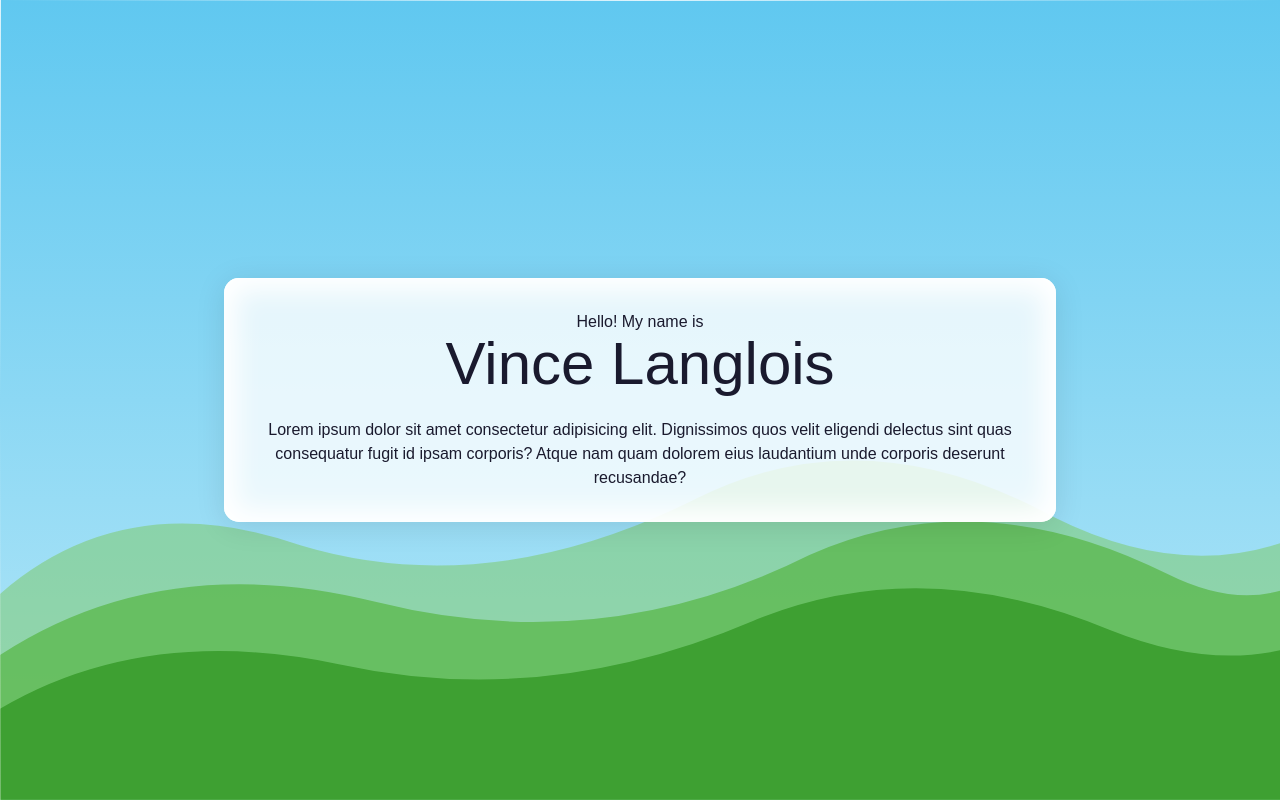
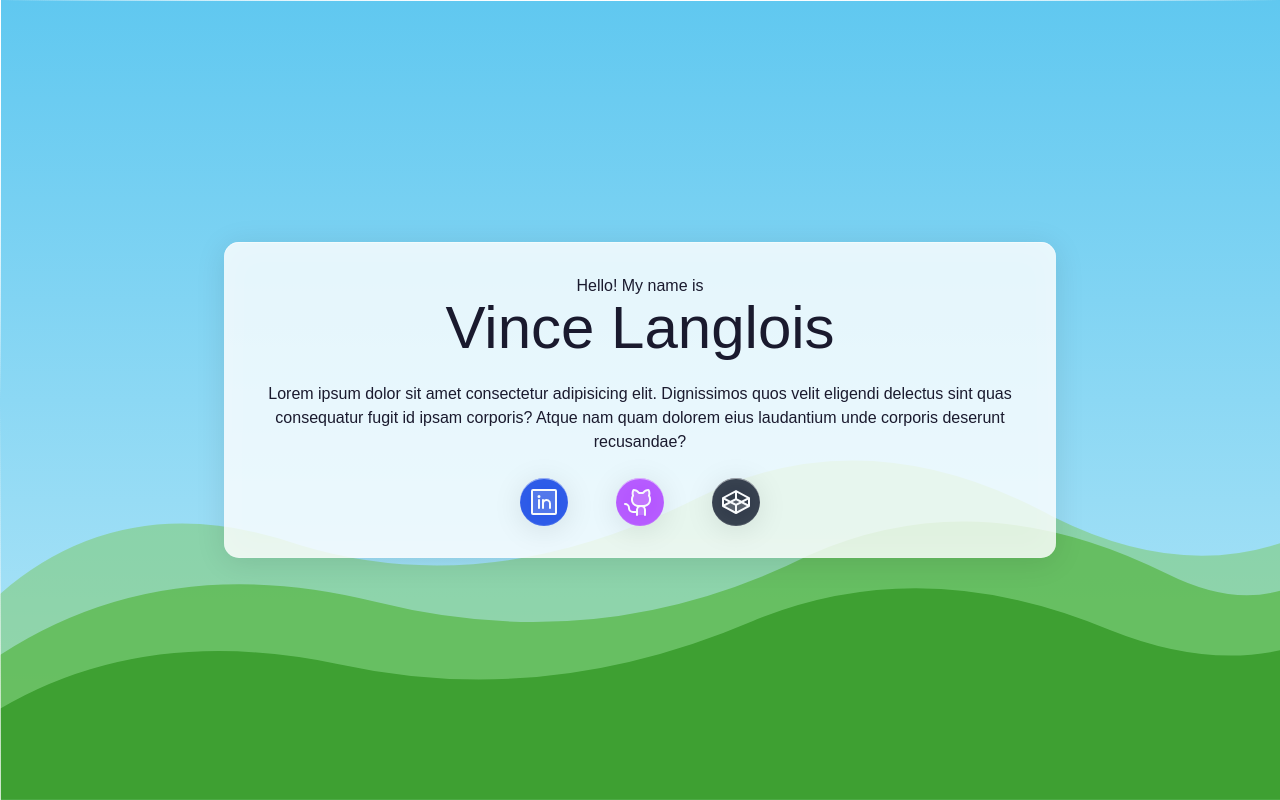
Before and after one commit to vtlanglois/portfolio-v2, a Next.js app: page / in a window 1280 px wide. Built offline with nearby package versions, Linux system fonts and the light colour scheme.

Commit message:
feat: add CTAs

```diff
--- a/src/components/sections/Hero/index.tsx
+++ b/src/components/sections/Hero/index.tsx
@@ -1,6 +1,11 @@
 "use client";
 import { useEffect } from "react";
 import "./styles.css";
+import {
+  CodepenLogoIcon,
+  GithubLogoIcon,
+  LinkedinLogoIcon,
+} from "@phosphor-icons/react/dist/ssr";
 
 export default function Hero() {
   useEffect(() => {
@@ -143,6 +148,47 @@ export default function Hero() {
             corporis? Atque nam quam dolorem eius laudantium unde corporis
             deserunt recusandae?
           </p>
+          <div className="flex flex-row gap-12 justify-center items-center">
+            <a
+              href="https://www.linkedin.com/in/vtlanglois/"
+              target="_blank"
+              rel="noopener noreferrer"
+              className="rounded-full bg-blue-700 hover:bg-blue-900 p-2 transition-colors duration-300"
+              title="Link to Vincent's LinkedIn profile"
+            >
+              <LinkedinLogoIcon
+                size={32}
+                weight="duotone"
+                className="text-slate-50"
+              />
+            </a>
+            <a
+              href="https://github.com/vtlanglois"
+              target="_blank"
+              rel="noopener noreferrer"
+              className="rounded-full bg-purple-500 hover:bg-purple-600 p-2 transition-colors duration-300"
+              title="Link to Vincent's GitHub profile"
+            >
+              <GithubLogoIcon
+                size={32}
+                weight="duotone"
+                className="text-slate-50 "
+              />
+            </a>
+            <a
+              href="https://codepen.io/vtlanglois"
+              target="_blank"
+              rel="noopener noreferrer"
+              className="rounded-full bg-gray-800 hover:bg-gray-900 p-2 transition-colors duration-300"
+              title="Link to Vincent's Codepen profile"
+            >
+              <CodepenLogoIcon
+                size={32}
+                weight="duotone"
+                className="text-slate-50"
+              />
+            </a>
+          </div>
         </div>
         {/* <div className="hero__scroll">Scroll to see more</div> */}
       </div>
--- a/src/components/sections/Hero/styles.css
+++ b/src/components/sections/Hero/styles.css
@@ -49,7 +49,45 @@
     0 4px 30px rgba(0, 0, 0, 0.1),
     inset 0 1px 0 rgba(255, 255, 255, 0.5),
     inset 0 -1px 0 rgba(255, 255, 255, 0.1),
-    inset 0 0 26px 13px rgba(255, 255, 255, 1.3);
+    inset 0 0 26px 13px rgba(255, 255, 255, 0.13);
+}
+
+.hero a {
+  box-shadow:
+    0 4px 30px rgba(0, 0, 0, 0.1),
+    inset 0 1px 0 rgba(255, 255, 255, 0.5),
+    inset 0 -1px 0 rgba(255, 255, 255, 0.1),
+    inset 0 0 26px 13px rgba(255, 255, 255, 0.13);
+}
+
+.hero a::before {
+  content: "";
+  position: absolute;
+  top: 0;
+  left: 0;
+  right: 0;
+  height: 1px;
+  background: linear-gradient(
+    90deg,
+    transparent,
+    rgba(255, 255, 255, 0.8),
+    transparent
+  );
+}
+
+.hero a::after {
+  content: "";
+  position: absolute;
+  top: 0;
+  left: 0;
+  width: 1px;
+  height: 100%;
+  background: linear-gradient(
+    180deg,
+    rgba(255, 255, 255, 0.8),
+    transparent,
+    rgba(255, 255, 255, 0.3)
+  );
 }
 
 .hero__card::before {
```
Also changed, not shown: package.json (+7 -6 lines), 1 other file (tests, documents, lock files or other folders).
